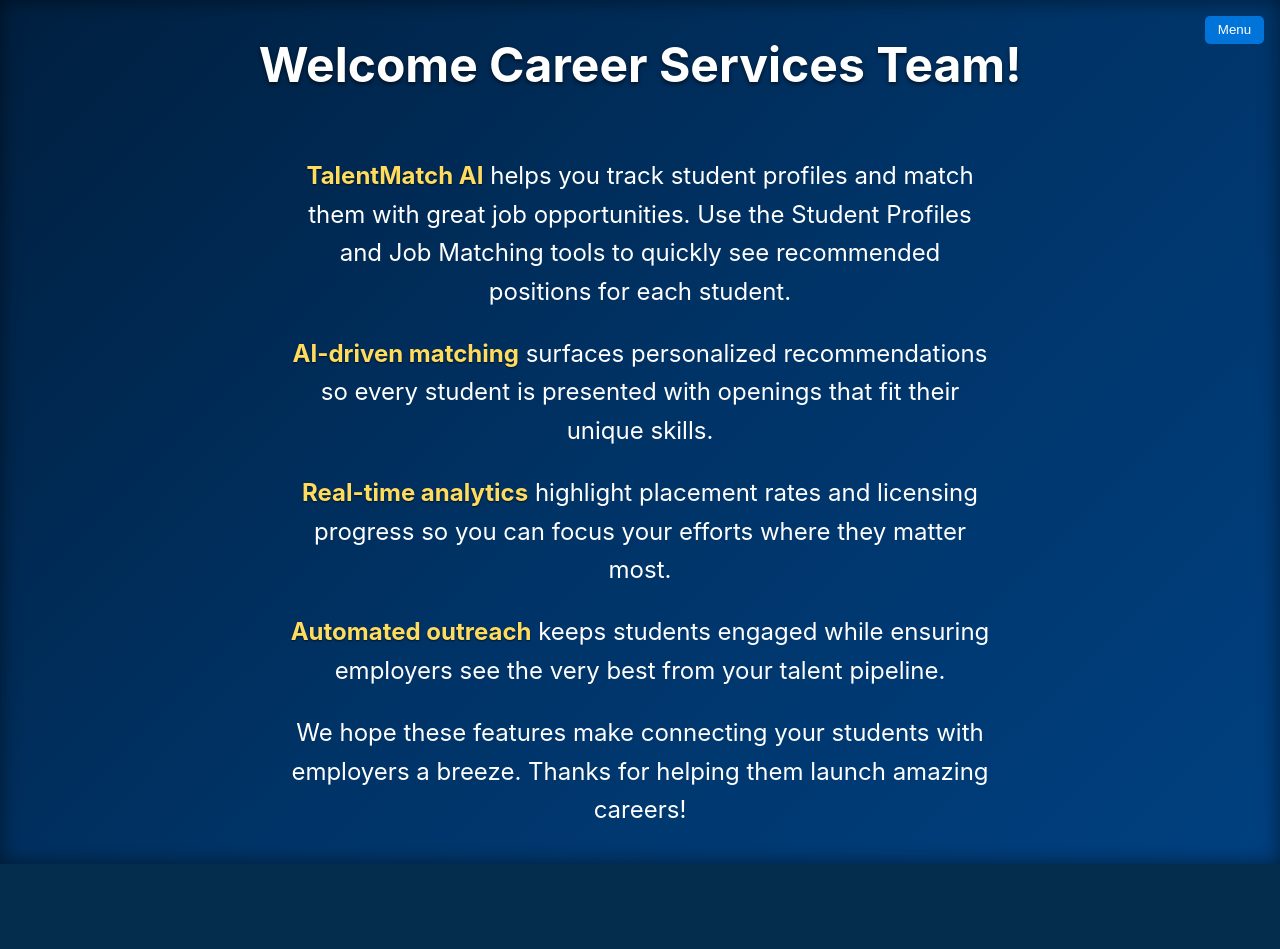
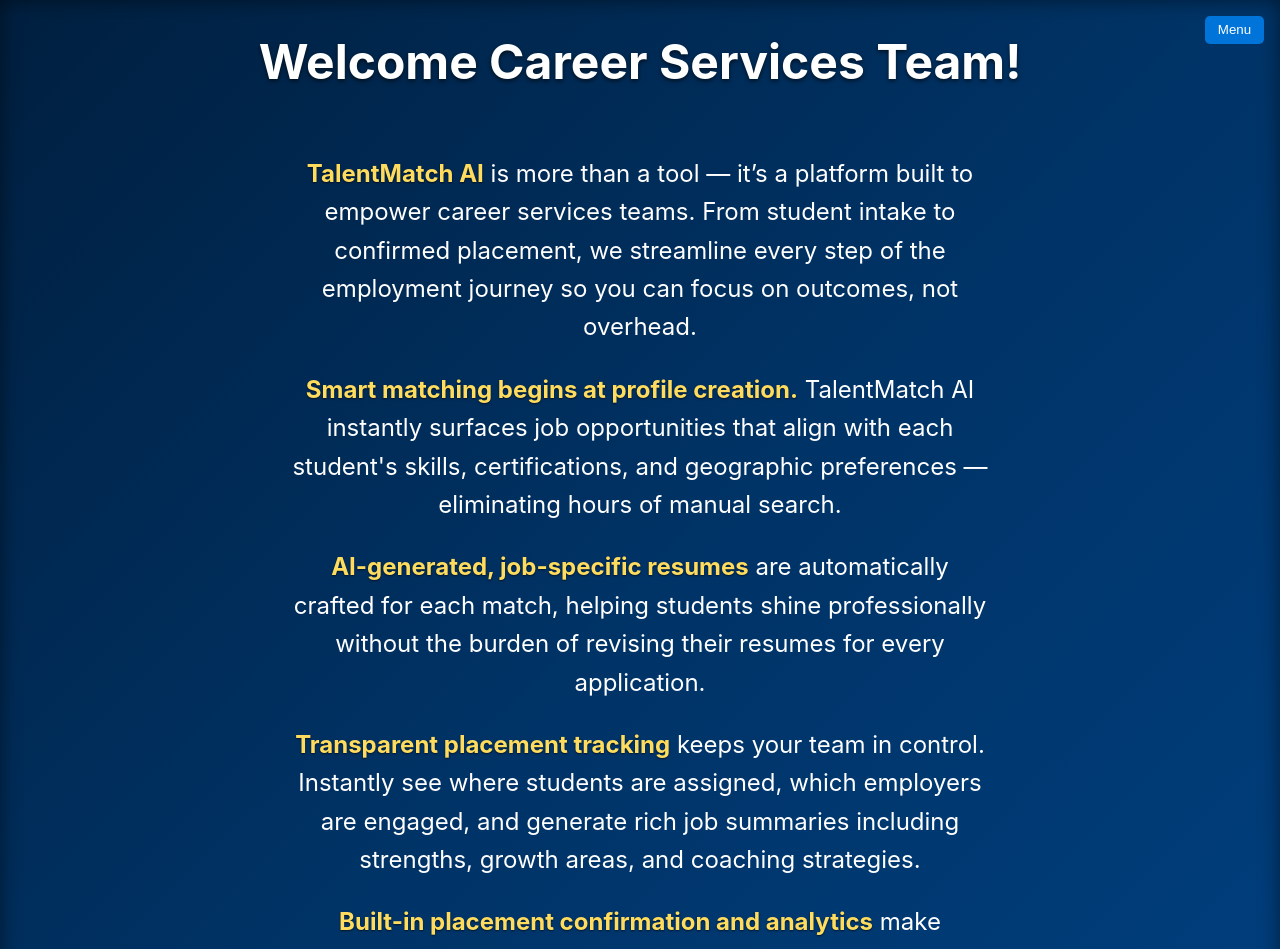
Before and after one commit to danny0ceanCA/airecruiting, a React (Create React App) app in the folder frontend/: page /career-info in a window 1280 px wide. Shown: the top 949 px of the page. Before the commit the page ends 864 px from the top, so only its background shows below. Built offline with nearby package versions, Linux system fonts and the light colour scheme; sample sign-in values are in the browser's storage.

Commit message:
Update CareerStaffInfo.js
update info page

```diff
--- a/frontend/src/CareerStaffInfo.js
+++ b/frontend/src/CareerStaffInfo.js
@@ -23,26 +23,22 @@ function CareerStaffInfo() {
       <AdminMenu />
       <h2>Welcome Career Services Team!</h2>
       <p>
-        <strong>TalentMatch AI</strong> helps you track student profiles and match
-        them with great job opportunities. Use the Student Profiles and Job
-        Matching tools to quickly see recommended positions for each student.
+        <strong>TalentMatch AI</strong> is more than a tool — it’s a platform built to empower career services teams. From student intake to confirmed placement, we streamline every step of the employment journey so you can focus on outcomes, not overhead.
       </p>
       <p>
-        <strong>AI-driven matching</strong> surfaces personalized recommendations
-        so every student is presented with openings that fit their unique
-        skills.
+        <strong>Smart matching begins at profile creation.</strong> TalentMatch AI instantly surfaces job opportunities that align with each student's skills, certifications, and geographic preferences — eliminating hours of manual search.
       </p>
       <p>
-        <strong>Real-time analytics</strong> highlight placement rates and
-        licensing progress so you can focus your efforts where they matter most.
+        <strong>AI-generated, job-specific resumes</strong> are automatically crafted for each match, helping students shine professionally without the burden of revising their resumes for every application.
       </p>
       <p>
-        <strong>Automated outreach</strong> keeps students engaged while ensuring
-        employers see the very best from your talent pipeline.
+        <strong>Transparent placement tracking</strong> keeps your team in control. Instantly see where students are assigned, which employers are engaged, and generate rich job summaries including strengths, growth areas, and coaching strategies.
       </p>
       <p>
-        We hope these features make connecting your students with employers a
-        breeze. Thanks for helping them launch amazing careers!
+        <strong>Built-in placement confirmation and analytics</strong> make documentation effortless. With the Metrics Module, you can track progress, measure success, and generate the insights your institution needs — all in one place.
+      </p>
+      <p>
+        TalentMatch AI is your strategic partner in student success — intuitive, powerful, and purpose-built for career services.
       </p>
     </div>
   );
```
